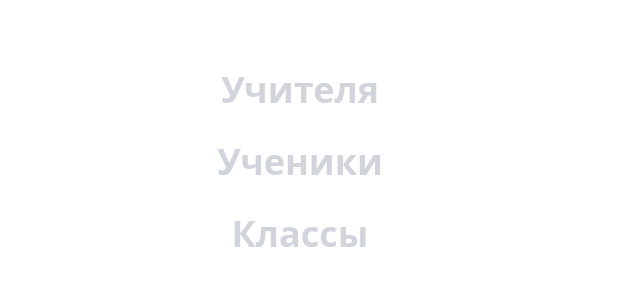
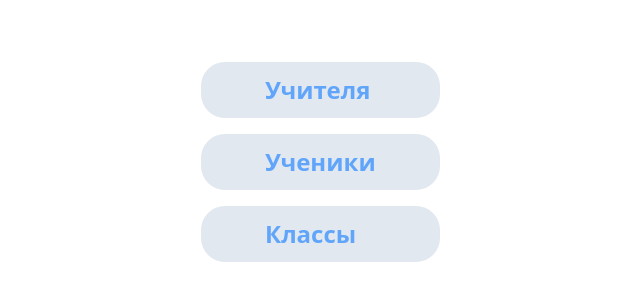
Before and after one commit to sergeykochiev/db-client, a React (Create React App) app: page / in a window 1280 px wide. Shown: the part 194-494 px from the top of the page, without its empty margins (119-759 px from the left). Built offline with nearby package versions, Linux system fonts and the light colour scheme.

Commit message:
styling 1

```diff
--- a/src/components/Tab.tsx
+++ b/src/components/Tab.tsx
@@ -7,8 +7,8 @@ export default function Tab(p: TabProps) {
     const location = useLocation()
     const current = location.pathname.split("/")[1] == p.to.toString().split("/")[1]
     return (
-        <label className='group px-4 py-2 rounded-4 grid place-items-center'>
-            <Link className='transition-all text-4xl font-bold text-gray-300 group-has-[input:checked]:text-gray-700 hover:text-gray-400' to={p.to}>{p.children}</Link>
+        <label>
+            <Link className='group px-16 py-3 rounded-3xl bg-slate-200 grid place-items-start transition-all text-2xl outline outline-2 -outline-offset-2 outline-transparent font-semibold text-blue-400 group-has-[input:checked]:text-slate-200 group-has-[input:checked]:font-bold hover:outline-blue-400' to={p.to}>{p.children}</Link>
             <input type='checkbox' className='hidden' readOnly checked={current}/>
         </label>
 
--- a/src/helpers/getBody.ts
+++ b/src/helpers/getBody.ts
@@ -1,12 +1,13 @@
-import { AnyModel } from "../types"
+import { AnyModel, ModelUnion } from "../types"
 
-export const possibleFields: (keyof AnyModel)[] = ["id", "fio", "phone_number", "category", "email", "name", "price", "duration", "client_id", "service_id", "date", "time", "service_fullfilled"]
+export const possibleFields: (keyof ModelUnion)[] = ["id", "fio", "phone_number", "category", "email", "name", "price", "duration", "client_id", "service_id", "date", "time", "service_fullfilled"]
 
 export default function getBody(obj: FormData): AnyModel | {} {
     const body: AnyModel = {}
     possibleFields.forEach(f => {
         const e = obj.get(f) as Exclude<FormDataEntryValue, File>
-        e ? body[f] = e : null
+        if (!e) return
+        body[f] = e
     })
     return body
 }
--- a/src/pages/Table.tsx
+++ b/src/pages/Table.tsx
@@ -16,7 +16,7 @@ export default function Table() {
         fetchData()
     }, [])
     const changeHandler = (e: ChangeEvent<HTMLSelectElement>) => {
-        if (Number(e.target.value) == -1) {
+        if (Number(e.target.value) === -1) {
             navigate("/client/create")
         }
         navigate("/client/" + e.target.value)
```
